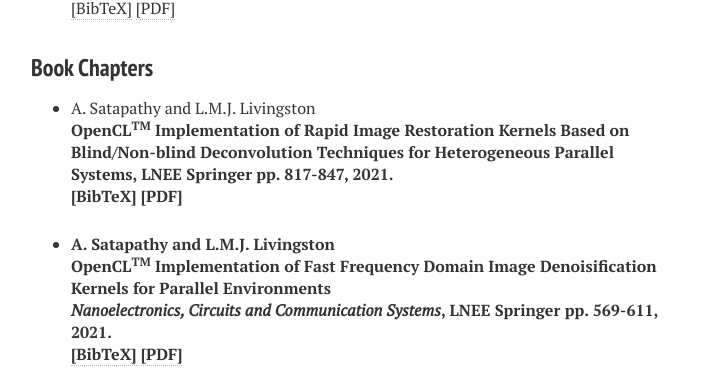
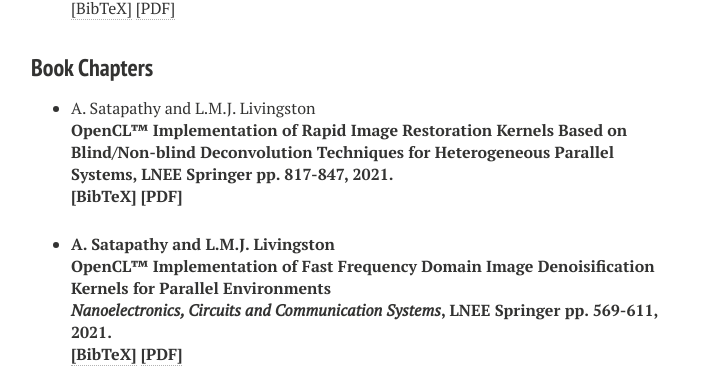
Before and after one commit to ashutoshsatapathy1990/ashutoshsatapathy1990.github.io, a Jekyll site: the page built from publications.md, in a window 1280 px wide. Shown: the part 1050-1418 px from the top of the page, without its empty margins (289-990 px from the left). Built offline with Jekyll 4.4.1, drawn with Linux system fonts in a browser that asks for light colours; nearby versions of some CDN libraries.

```diff
--- a/_layouts/publications.html
+++ b/_layouts/publications.html
@@ -260,7 +260,7 @@ pp. 1967-1972,
 <!-- Item: ashutosh2021bc -->
 <li ><p>
 A. Satapathy and L.M.J. Livingston
-	<br><b>OpenCL<sup>TM</sup> Implementation of Rapid Image Restoration Kernels Based on Blind/Non-blind Deconvolution Techniques for Heterogeneous Parallel Systems</i>,
+<br><b>OpenCL™ Implementation of Rapid Image Restoration Kernels Based on Blind/Non-blind Deconvolution Techniques for Heterogeneous Parallel Systems</i>,
 LNEE Springer
 pp. 817-847,
 2021.
@@ -285,7 +285,7 @@ pp. 817-847,
 <!-- Item: ashutosh2021bb -->
 <li ><p>
 A. Satapathy and L.M.J. Livingston
-	<br><b>OpenCL<sup>TM</sup> Implementation of Fast Frequency Domain Image Denoisification Kernels for Parallel Environments</b><br>
+<br><b>OpenCL™ Implementation of Fast Frequency Domain Image Denoisification Kernels for Parallel Environments</b><br>
 <i>Nanoelectronics, Circuits and Communication Systems</i>,
 LNEE Springer
 pp. 569-611,
@@ -297,7 +297,7 @@ pp. 569-611,
 <div id="bib_ashutosh2021bb" class="bibtex noshow">
 <pre>
 @incollection{satapathy2021opencl,
-  title={OpenCL TM Implementation of Fast Frequency Domain Image Denoisification Kernels for Parallel Environments},
+  title={OpenCLTM Implementation of Fast Frequency Domain Image Denoisification Kernels for Parallel Environments},
   author={Satapathy, Ashutosh and Jenila Livingston, LM},
   booktitle={Nanoelectronics, Circuits and Communication Systems},
   pages={569--611},
```
